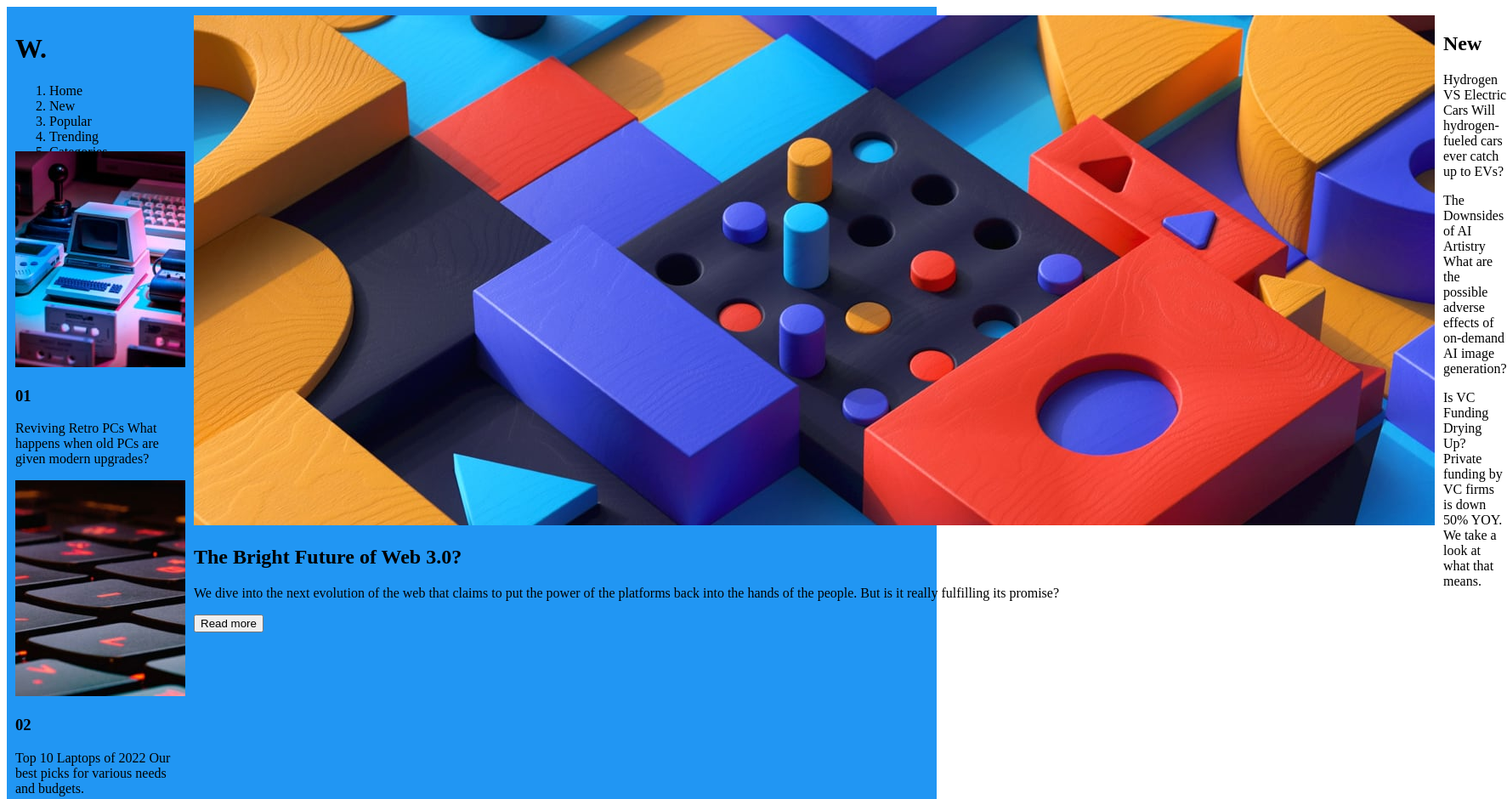
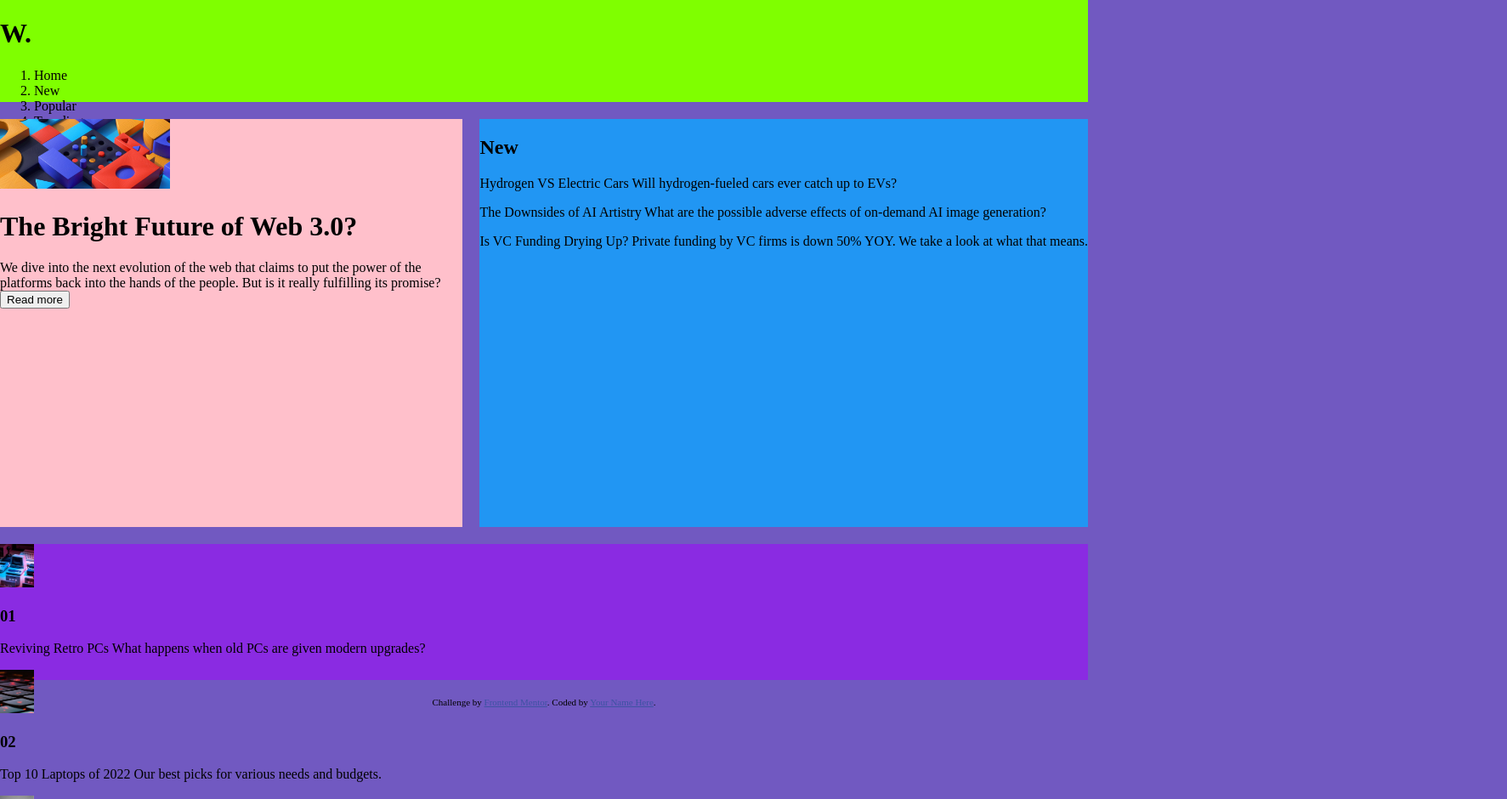
Before and after one commit to jameshsousa/News-homepage, a plain HTML site: page src/index.html in a window 1280 px wide. Shown: the top 940 px of the page at 85% size, 1773 px wide, since content can reach past the window. Drawn offline with Linux system fonts and the light colour scheme.

Commit message:
Fixed struture html and grid css

```diff
--- a/src/css/style.css
+++ b/src/css/style.css
@@ -1,46 +1,59 @@
-.container-grid {
-    display: grid;
-    width: 85%;
-    grid-template-areas:  "header header header"
-                        "img img  news"
-                        "heading text news"
-                        "retro laptops gaming";
-    gap: 10px;
-    background-color: #2196F3;
-    padding: 10px;
-    grid-template-rows: 150px 1fr 250px 250px;
-    grid-template-columns: 1fr 1fr 1fr;
+html, body {
+    margin: 0;
+    padding: 0;
+    box-sizing: border-box;
+    background: #7159c1;
 }
 
+.container {
+    display: grid;
+    grid-template-columns: 1fr 1fr 1fr;
+    grid-template-rows: 15vh 60vh 20vh 5vh;
+    grid-gap: 20px;
+}
 
-.container-grid > .header {
-    grid: header;
+header {
+    display: flex;
+    background-color:chartreuse;
+    grid-column-start: 1;
+    grid-column-end: 6;
+}
+
+main {
+    background-color: pink;
+    grid-column-start: 1;
+    grid-column-end: 5;
+
 
 }
 
-.img {
-    grid: img;
+main img {
+    width: 200px;
 }
 
-.news {
-    grid: news;
+aside {
+    background-color:#2196F3;
+    grid-column-start: 5;
+    grid-column-end: 6;
+
 }
 
-.retro {
-    grid: retro;
+footer {
+    display: flex;
+    background-color:blueviolet;
+    grid-column-start: 1;
+    grid-column-end: 6;
+
 }
 
-.laptops {
-    grid: laptops;
+footer img {
+    width: 40px;
 }
-
-.gaming {
-    grid: gaming;
-}
-
 
 .attribution {
      font-size: 11px; text-align: center;
+     grid-column-start: 1;
+     grid-column-end: 6;
 }
 .attribution a {
      color: hsl(228, 45%, 44%);
--- a/src/index.html
+++ b/src/index.html
@@ -11,7 +11,7 @@
   </head>
   <body>
 
-  <div class="container-grid">
+  <div class="container">
 
     <header>
       <div class="header">
@@ -26,23 +26,16 @@
       </div>
     </header>
 
-    <section>
-      <div class="img">
-        <img src="assets/images/image-web-3-desktop.jpg">
-      </div>
-
-      <div class="heading">
+    <main>
+      <div class="main">
+          <img src="assets/images/image-web-3-desktop.jpg ">
           <h1>The Bright Future of Web 3.0?</h1>
-      </div>
-
-      <div class="text">
           <p>
             We dive into the next evolution of the web that claims to put the power of the platforms back into the hands of the people.
             But is it really fulfilling its promise?
-        </p>
           <button> Read more</button>
       </div>
-    </section>
+    </main>
 
     <aside>
       <div class="news">
@@ -65,16 +58,15 @@
     </aside>
 
     <footer>
-      <div class="retro">
+      <div class="footer">
+
         <img src="assets/images/image-retro-pcs.jpg" alt="retro pc">
         <h3>01</h3>
         <p>
           Reviving Retro PCs
           What happens when old PCs are given modern upgrades?
         </p>
-      </div>
 
-      <div class="laptops">
           <img src="assets/images/image-top-laptops.jpg" alt="laptops">
           <h3>02</h3>
           <p>
@@ -82,22 +74,22 @@
             Our best picks for various needs and budgets.
           </p>
 
-      </div>
-
-      <div class="gaming">
           <img src="assets/images/image-gaming-growth.jpg">
           <h3>03</h3>
           <p>
             The Growth of Gaming
             How the pandemic has sparked fresh opportunities.
           </p>
+
       </div>
     </footer>
-  </div>
 
     <div class="attribution">
       Challenge by <a href="https://www.frontendmentor.io?ref=challenge" target="_blank">Frontend Mentor</a>.
       Coded by <a href="#">Your Name Here</a>.
     </div>
+
+  </div>
+
   </body>
 </html>
```
Lines whose indentation alone changed are shown as unchanged.
